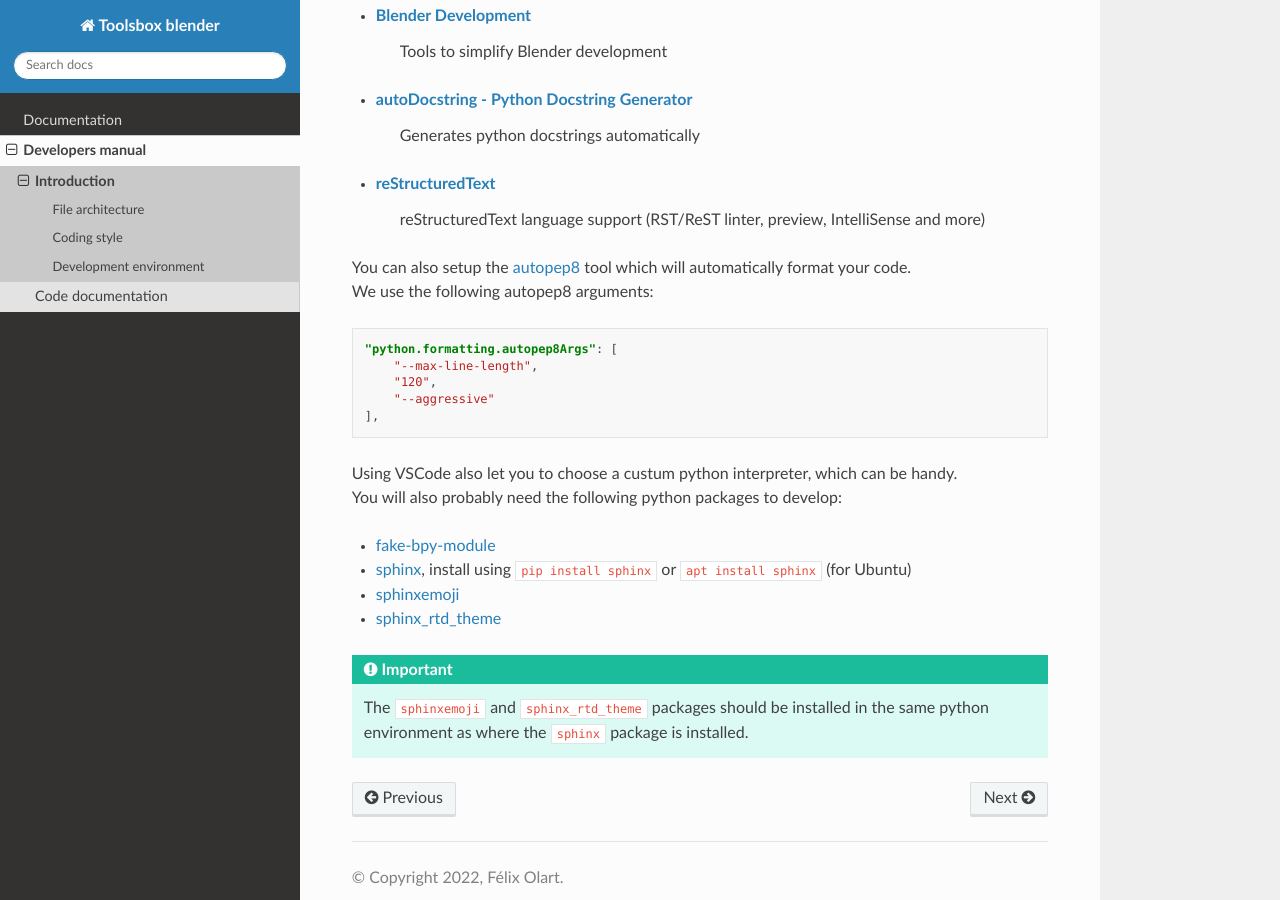
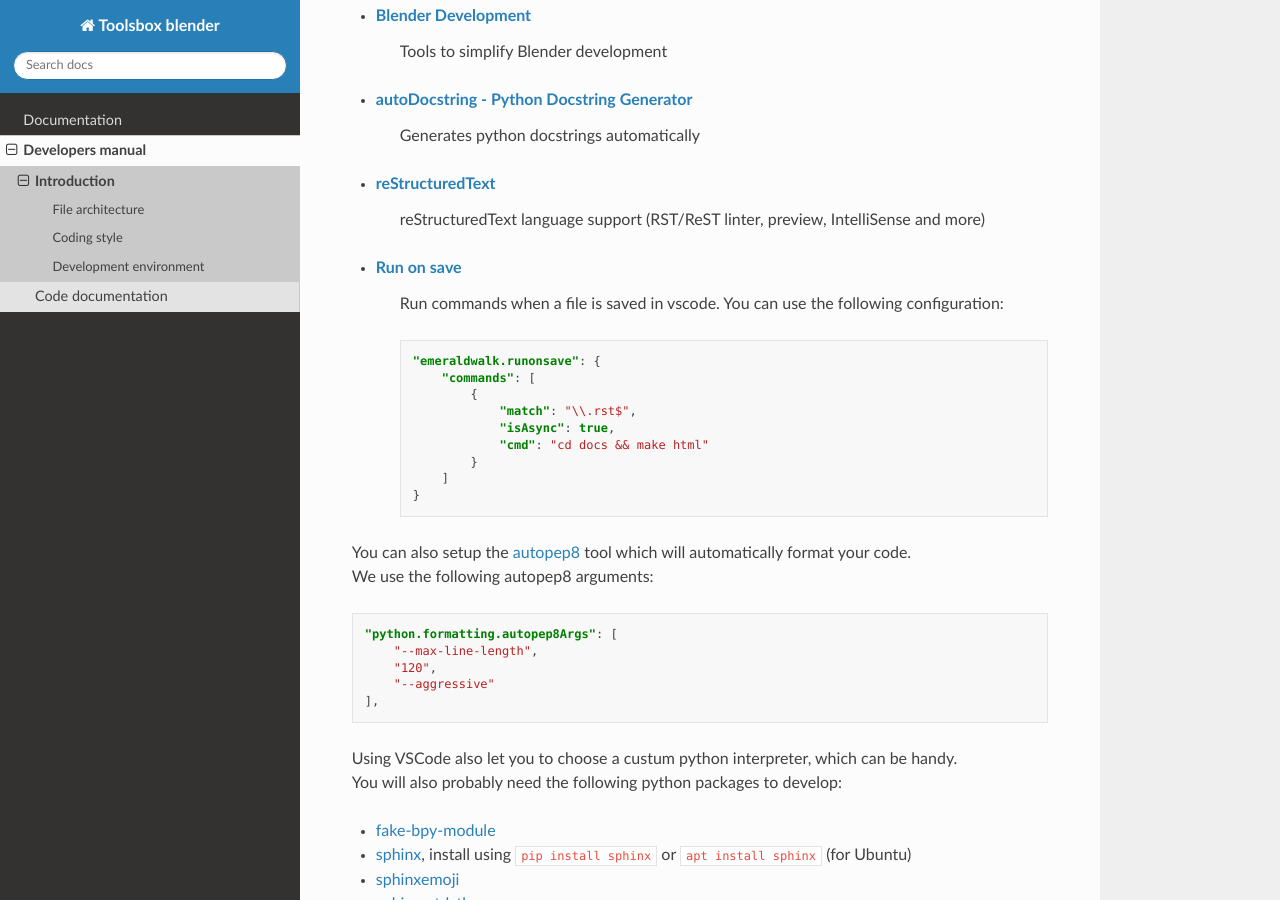
Before and after one commit to Artelia/NIMPHS, a Sphinx documentation site: the page built from docs/source/developers_manual/introduction.rst, in a window 1280 px wide and 900 px high, scrolled down 1013 px. Built offline with Sphinx 7.4.7 and the Read the Docs theme 2.0.0, drawn with Linux system fonts in a browser that asks for light colours.

```diff
--- a/docs/source/developers_manual/introduction.rst
+++ b/docs/source/developers_manual/introduction.rst
@@ -47,6 +47,19 @@
     | Generates python docstrings automatically
 * `reStructuredText <https://marketplace.visualstudio.com/items?itemName=lextudio.restructuredtext>`_
     | reStructuredText language support (RST/ReST linter, preview, IntelliSense and more)
+* `Run on save <https://marketplace.visualstudio.com/items?itemName=emeraldwalk.RunOnSave>`_
+    | Run commands when a file is saved in vscode. You can use the following configuration:
+    .. code-block:: json
+
+        "emeraldwalk.runonsave": {
+            "commands": [
+                {
+                    "match": "\\.rst$",
+                    "isAsync": true,
+                    "cmd": "cd docs && make html"
+                }
+            ]
+        }
 
 | You can also setup the `autopep8 <https://code.visualstudio.com/docs/python/editing#_formatting>`_ tool which will automatically format your code.
 | We use the following autopep8 arguments:
```
Also changed, not shown: 1 other file.
